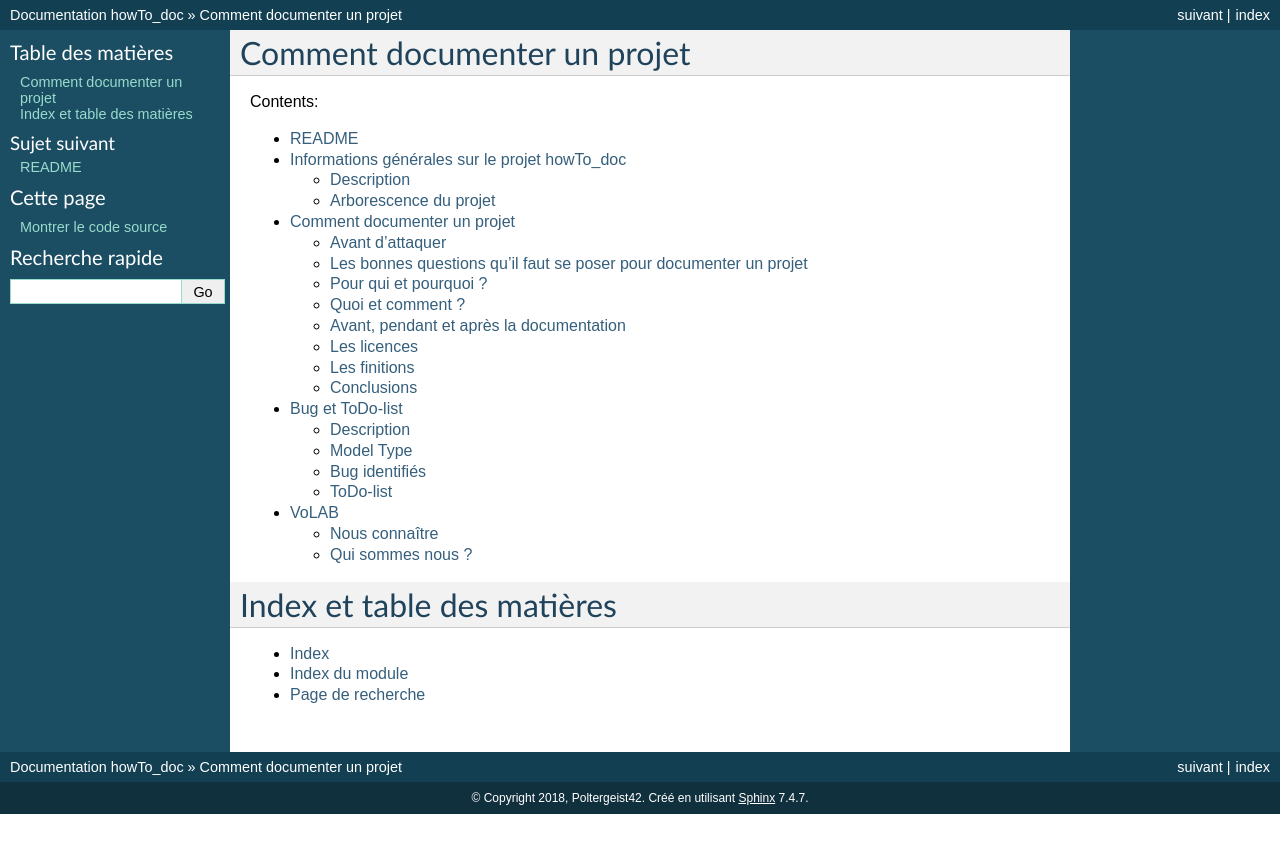
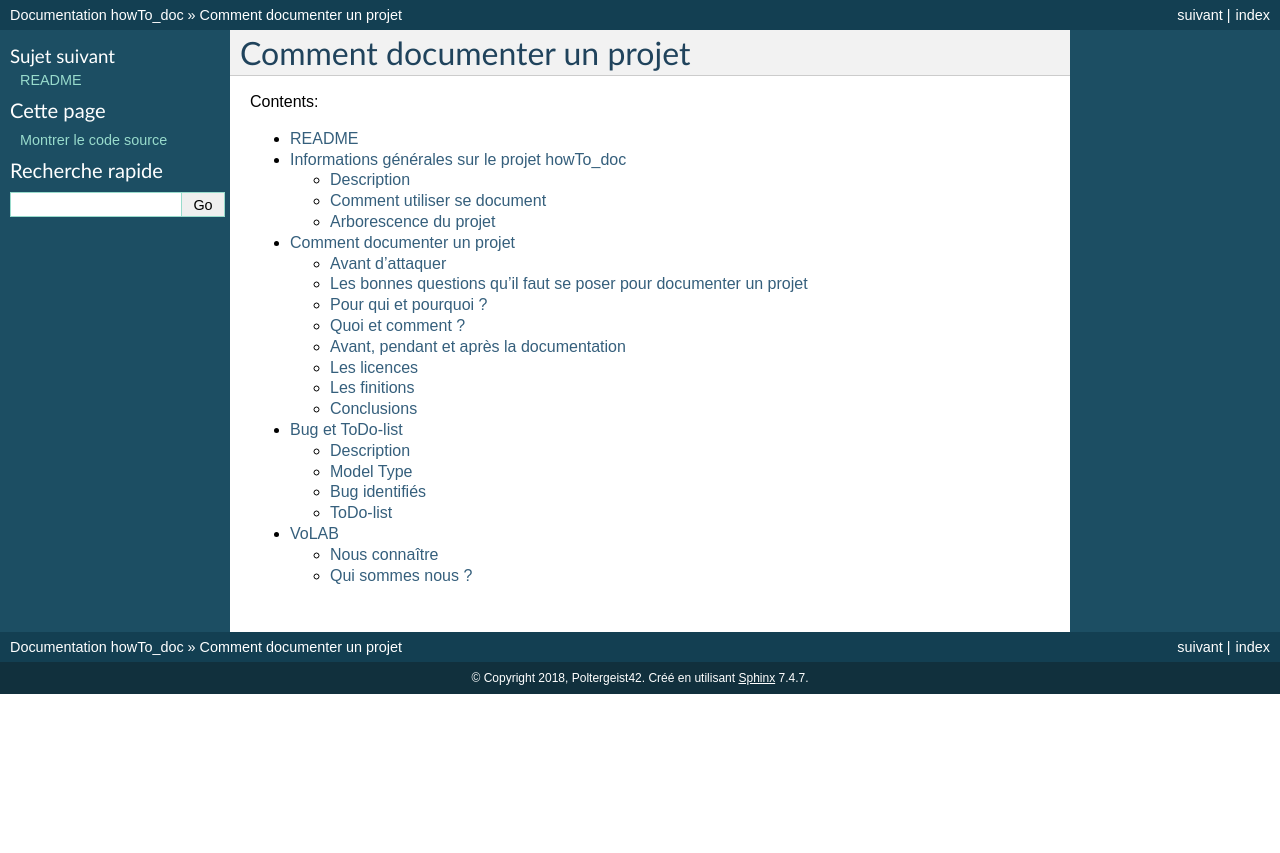
Before and after one commit to volab/howto_doc, a Sphinx documentation site: the page built from _1_userDoc/source/index.rst, in a window 1280 px wide. Shown: the top 853 px of the page. Built offline with Sphinx 7.4.7, drawn with Linux system fonts in a browser that asks for light colours.

Commit message:
UP: README, Bug_ToDolst, VoLAB et index

```diff
--- a/_1_userDoc/source/Bug_ToDoLst.rst
+++ b/_1_userDoc/source/Bug_ToDoLst.rst
@@ -120,8 +120,8 @@
 ####
 
     :Date de saisie:        180918
-    :Date de traitement:
+    :Date de traitement:    180919
     :Cible:                 userDoc
-    :Statu:                 None
+    :Statu:                 Done
     :Problématique:         Dans README.rst, ajouter une section "Comment utiliser se document"
-    :Traitement:
+    :Traitement:            Nouvelle rubrique ajoutée.
--- a/_1_userDoc/source/VoLAB.rst
+++ b/_1_userDoc/source/VoLAB.rst
@@ -25,12 +25,12 @@
    l'associassions VoRoBoTics situé Vauréal (95480).
 
    Nous avons pour vocation le partage non marchand des connaissances
-   et l'échange de compétences. Petits et gros projets se cotoient dans divers domaines comme :
+   et l'échange de compétences. Petits et gros projets se côtoient dans divers domaines comme :
 
    Le travail du bois, du métal, l'électronique, la programmation, la sérigraphie,
    la couture, le scrapbooking et bien d'autres encore.
 
    Les échanges dynamiques dans la bonne humeur et le respect mutuel permettent
-   à chacun d'appendre et de partager à son rythme
+   à chacun de partager et d'apprendre à son rythme
 
    **N'hésitez pas venir nous rendre visite.**
--- a/_1_userDoc/source/index.rst
+++ b/_1_userDoc/source/index.rst
@@ -9,10 +9,3 @@
    howTo_Doc
    Bug_ToDoLst
    VoLAB
-
-Index et table des matières
-===========================
-
-* :ref:`genindex`
-* :ref:`modindex`
-* :ref:`search`
```
Also changed, not shown: README.rst (+31 -1 lines).
